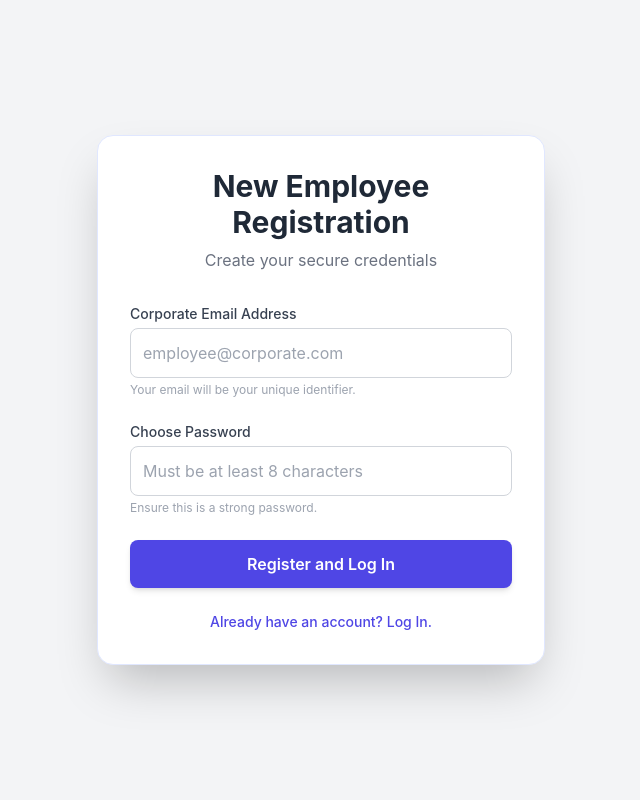
After one commit to dennismachel/jng-sof, a Flask app: page /register in a window 1280 px wide. The commit adds this page. Shown: the whole page, without its empty margins (319-959 px from the left). Run offline with Flask 3, Linux system fonts and the light colour scheme; some libraries are stand-ins or nearby versions.

Commit message:
updates to app and adding error file

```diff
--- a/app.py
+++ b/app.py
@@ -4,6 +4,7 @@ import secrets # Used for generating secure passwords
 from flask import Flask, render_template, request, redirect, url_for, session, abort
 import uuid
 import json #
+import bcrypt
 
 # --- Configuration ---
 DATABASE_FILE = 'statement_of_affairs.duckdb'
@@ -44,17 +45,15 @@ CREATE TABLE IF NOT EXISTS Users (
 );
 """
 
-# --- Flask App Setup ---
 app = Flask(__name__)
 app.config['SECRET_KEY'] = os.environ.get('SECRET_KEY', 'default_secret_key_change_me_in_prod')
 
-#--- Database Connection --- DUCKDB ---
 def get_db_connection():
     """Establishes connection to DuckDB and ensures schema exists."""
     conn = duckdb.connect(database=DATABASE_FILE, read_only=False)
     conn.sql(SCHEMA)
     return conn
-#--- Authentication Helpers ---
+
 def check_auth(is_admin_required=False):
     """Checks if the user is logged in and redirects if not."""
     if 'logged_in' not in session:
@@ -64,7 +63,6 @@ def check_auth(is_admin_required=False):
         return False
     return True
 
-#--- Routes ---
 @app.route('/login', methods=['GET', 'POST'])
 def login():
     """Handles user login."""
@@ -73,18 +71,76 @@ def login():
         password = request.form.get('password')
 
         conn = get_db_connection()
-        user_data = conn.sql(f"SELECT password, is_admin FROM Users WHERE email = '{email}'").fetchone()
+        # Ensure email ends with corporate domain
+        if not email.endswith('@corporate.com'):
+            conn.close()
+            return render_template('login.html', error="Invalid email format. Must end with @corporate.com.")
+
+        # Parameterized SELECT to avoid injection
+        user_row = conn.execute("SELECT password, is_admin FROM Users WHERE email = ?", (email,)).fetchone()
         conn.close()
 
-        if user_data and user_data[0] == password: # UNSAFE CHECK: See SCHEMA notes
+        if user_row:
+            stored_password = user_row[0]
+            is_admin = user_row[1]
+            # stored_password should be a bcrypt hash; verify it
+            try:
+                if bcrypt.checkpw(password.encode('utf-8'), stored_password.encode('utf-8')):
+                    session['logged_in'] = True
+                    session['email'] = email
+                    session['is_admin'] = is_admin
+                    return redirect(url_for('index'))
+            except Exception:
+                # If hash verification fails or stored format is unexpected, fall through to error
+                pass
+
+        return render_template('login.html', error="Invalid credentials or email format.")
+
+    return render_template('login.html', corporate_domain="@corporate.com")
+
+@app.route('/register', methods=['GET', 'POST'])
+def register():
+    """Handles new user self-registration."""
+    if request.method == 'POST':
+        email = request.form.get('email')
+        password = request.form.get('password')
+
+        if not email or not email.endswith('@corporate.com'):
+            return render_template('register.html', error="Registration failed: Invalid email format. Must end with @corporate.com.")
+
+        if len(password) < 8:
+            return render_template('register.html', error="Registration failed: Password must be at least 8 characters long.")
+
+        conn = get_db_connection()
+        try:
+            # Check if user already exists (parameterized)
+            existing_user = conn.execute("SELECT email FROM Users WHERE email = ?", (email,)).fetchone()
+            if existing_user:
+                conn.close()
+                return render_template('register.html', error="Registration failed: This email address is already in use.")
+
+            # Hash the password with bcrypt
+            hashed = bcrypt.hashpw(password.encode('utf-8'), bcrypt.gensalt()).decode('utf-8')
+
+            # Create new user (non-admin)
+            conn.execute("""
+                INSERT INTO Users (user_id, email, password, is_admin)
+                VALUES (?, ?, ?, FALSE)
+            """, (str(uuid.uuid4()), email, hashed))
+            conn.close()
+
+            # Auto-login the new user
             session['logged_in'] = True
             session['email'] = email
-            session['is_admin'] = user_data[1]
+            session['is_admin'] = False
             return redirect(url_for('index'))
-        else:
-            return render_template('login.html', error="Invalid credentials or email format.")
 
-    return render_template('login.html', corporate_domain="@corporate.com")
+        except Exception as e:
+            conn.close()
+            return render_template('register.html', error=f"A database error occurred during registration: {e}")
+
+    return render_template('register.html')
+
 
 @app.route('/logout')
 def logout():
@@ -112,12 +168,15 @@ def admin():
             # Generate a secure, one-time password
             new_user_password = secrets.token_hex(8)
 
+            # Hash the one-time password before storing
+            hashed = bcrypt.hashpw(new_user_password.encode('utf-8'), bcrypt.gensalt()).decode('utf-8')
+
             conn = get_db_connection()
             try:
                 conn.execute("""
                     INSERT INTO Users (user_id, email, password, is_admin)
                     VALUES (?, ?, ?, FALSE)
-                """, (str(uuid.uuid4()), email, new_user_password)) # UNSAFE: storing plain password
+                """, (str(uuid.uuid4()), email, hashed))
                 conn.close()
                 message = f"Success! User {email} created."
             except duckdb.ConstraintException:
@@ -250,10 +309,12 @@ def initialize_admin_user():
     count = conn.sql("SELECT count(*) FROM Users").fetchone()[0]
     if count == 0:
         print("--- Creating Initial Admin User ---")
+        # Hash the admin password before storing
+        admin_hashed = bcrypt.hashpw(ADMIN_PASSWORD.encode('utf-8'), bcrypt.gensalt()).decode('utf-8')
         conn.execute("""
             INSERT INTO Users (user_id, email, password, is_admin)
             VALUES (?, ?, ?, TRUE)
-        """, (str(uuid.uuid4()), ADMIN_EMAIL, ADMIN_PASSWORD)) # UNSAFE: plain password
+        """, (str(uuid.uuid4()), ADMIN_EMAIL, admin_hashed))
         conn.close()
         print(f"Admin User created: {ADMIN_EMAIL} / {ADMIN_PASSWORD}")
         print("---------------------------------")
--- /dev/null
+++ b/templates/register.html
@@ -0,0 +1,64 @@
+<!DOCTYPE html>
+<html lang="en">
+<head>
+    <meta charset="UTF-8">
+    <meta name="viewport" content="width=device-width, initial-scale=1.0">
+    <title>Register - Confidential Statement</title>
+    <script src="https://cdn.tailwindcss.com"></script>
+    <style>
+        body { font-family: 'Inter', sans-serif; }
+        .input-field {
+            /* Replaced Tailwind @apply with plain CSS so the page works without a build step. */
+            width: 100%;
+            padding: 0.75rem; /* p-3 */
+            border: 1px solid #D1D5DB; /* border-gray-300 */
+            border-radius: 0.5rem; /* rounded-lg */
+            transition: box-shadow 150ms, border-color 150ms; /* transition duration-150 */
+        }
+
+        .input-field:focus {
+            outline: none;
+            box-shadow: 0 0 0 4px rgba(99,102,241,0.15); /* approximate ring-indigo-500 */
+            border-color: #6366F1; /* indigo-500 */
+        }
+    </style>
+</head>
+<body class="bg-gray-100 min-h-screen flex items-center justify-center p-4">
+
+    <div class="w-full max-w-md bg-white p-8 rounded-2xl shadow-2xl border border-indigo-100">
+        <header class="text-center mb-8">
+            <h1 class="text-3xl font-bold text-gray-800">New Employee Registration</h1>
+            <p class="mt-2 text-gray-500">Create your secure credentials</p>
+        </header>
+
+        {% if error %}
+        <div class="bg-red-100 border border-red-400 text-red-700 px-4 py-3 rounded-lg relative mb-4" role="alert">
+          <span class="block sm:inline">{{ error }}</span>
+        </div>
+        {% endif %}
+
+        <form method="POST" action="{{ url_for('register') }}" class="space-y-6">
+            <div>
+                <label for="email" class="block text-sm font-medium text-gray-700 mb-1">Corporate Email Address</label>
+                <input type="email" id="email" name="email" required class="input-field" placeholder="employee@corporate.com" pattern=".*@corporate\.com$" title="Must be a corporate email address (@corporate.com)">
+                <p class="mt-1 text-xs text-gray-400">Your email will be your unique identifier.</p>
+            </div>
+
+            <div>
+                <label for="password" class="block text-sm font-medium text-gray-700 mb-1">Choose Password</label>
+                <input type="password" id="password" name="password" required class="input-field" placeholder="Must be at least 8 characters">
+                <p class="mt-1 text-xs text-gray-400">Ensure this is a strong password.</p>
+            </div>
+
+            <button type="submit" class="w-full px-4 py-3 bg-indigo-600 text-white font-semibold rounded-lg shadow-md hover:bg-indigo-700 transition duration-200 focus:outline-none focus:ring-4 focus:ring-indigo-300">
+                Register and Log In
+            </button>
+        </form>
+
+        <div class="mt-6 text-center text-sm">
+            <a href="{{ url_for('login') }}" class="text-indigo-600 hover:text-indigo-800 font-medium">Already have an account? Log In.</a>
+        </div>
+    </div>
+
+</body>
+</html>
```
Also changed, not shown: templates/admin.html (+4 -4 lines), templates/error.html (added, +17 -0 lines), templates/form.html (+163 -0 lines), 1 other file.
